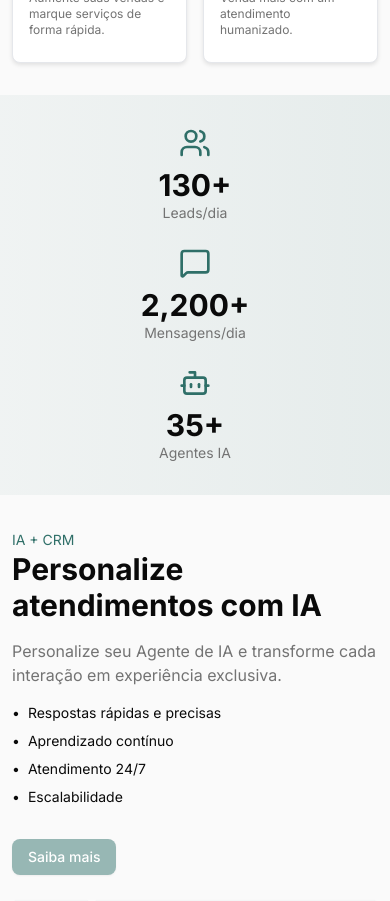
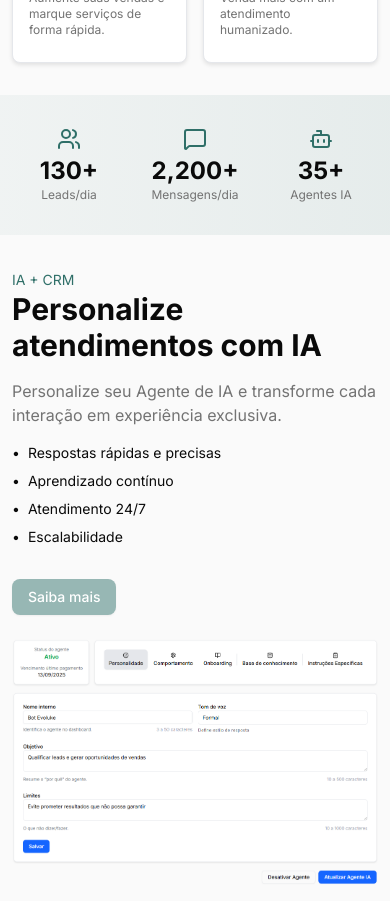
Before and after one commit to Evoluke/agent-plugandplay, a Next.js app: page / in a window 390 px wide. Shown: the part 1340-2241 px from the top of the page. Built offline with nearby package versions, Linux system fonts and the light colour scheme; no server answers.

Commit message:
Adjust landing stats layout for mobile

```diff
--- a/components/landing/Stats.tsx
+++ b/components/landing/Stats.tsx
@@ -13,14 +13,14 @@ export default function Stats() {
   return (
     <section className="bg-gradient-to-r from-primary/5 to-primary/10 py-8 md:py-12 lg:py-16">
       <div className="mx-auto max-w-[1140px] px-3 md:px-4 lg:px-6">
-        <div className="grid gap-6 text-center sm:grid-cols-3">
+        <div className="grid grid-cols-3 gap-3 text-center sm:gap-6">
           {stats.map(({ icon: Icon, end, label }) => (
             <div key={label} className="flex flex-col items-center">
-              <Icon className="mb-2 h-8 w-8 text-primary" />
-              <p className="text-3xl font-bold">
+              <Icon className="mb-1 h-6 w-6 text-primary sm:mb-2 sm:h-8 sm:w-8" />
+              <p className="text-2xl font-bold sm:text-3xl">
                 <CountUp end={end} duration={2} enableScrollSpy scrollSpyOnce />+
               </p>
-              <p className="text-sm text-muted-foreground">{label}</p>
+              <p className="text-xs text-muted-foreground sm:text-sm">{label}</p>
             </div>
           ))}
         </div>
```
